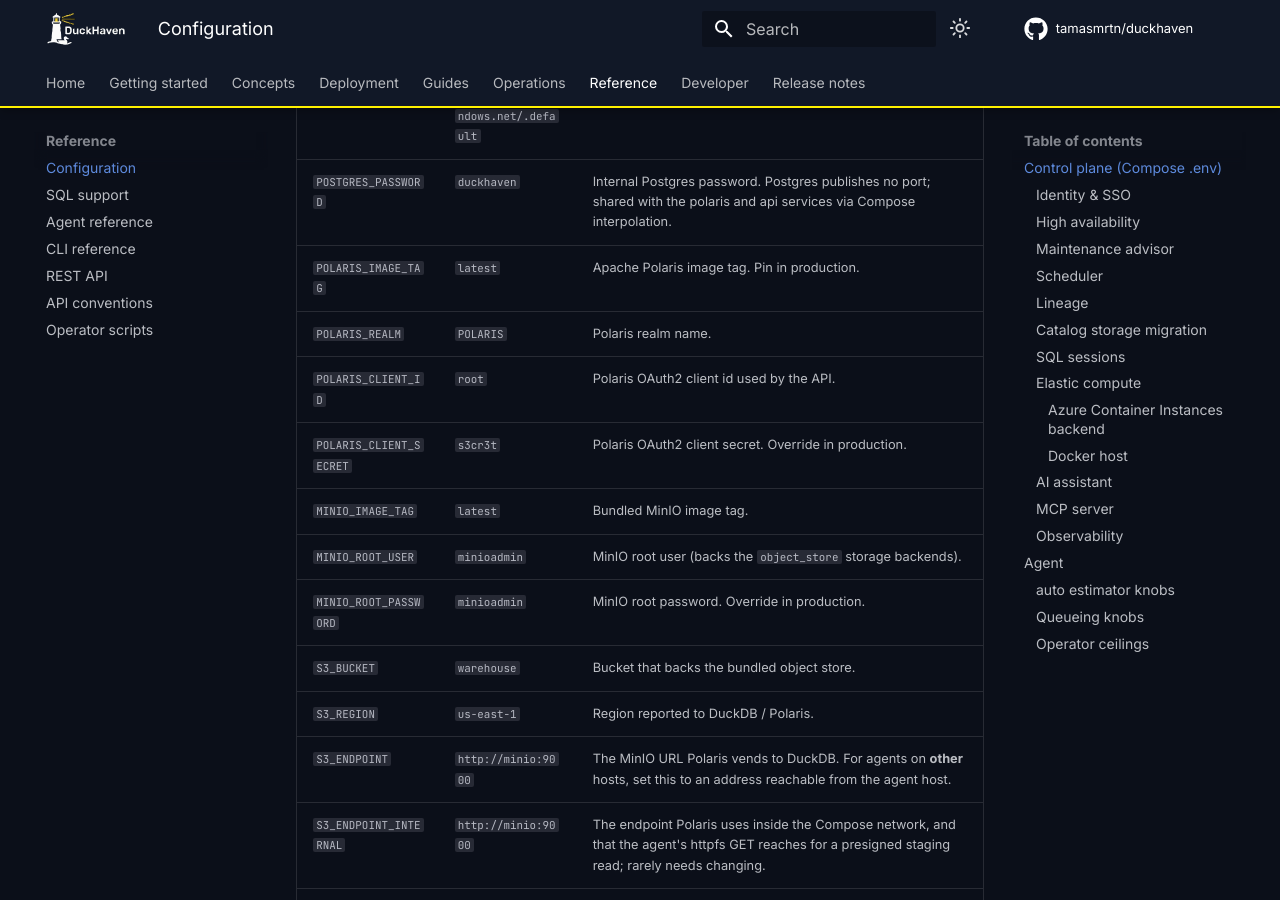
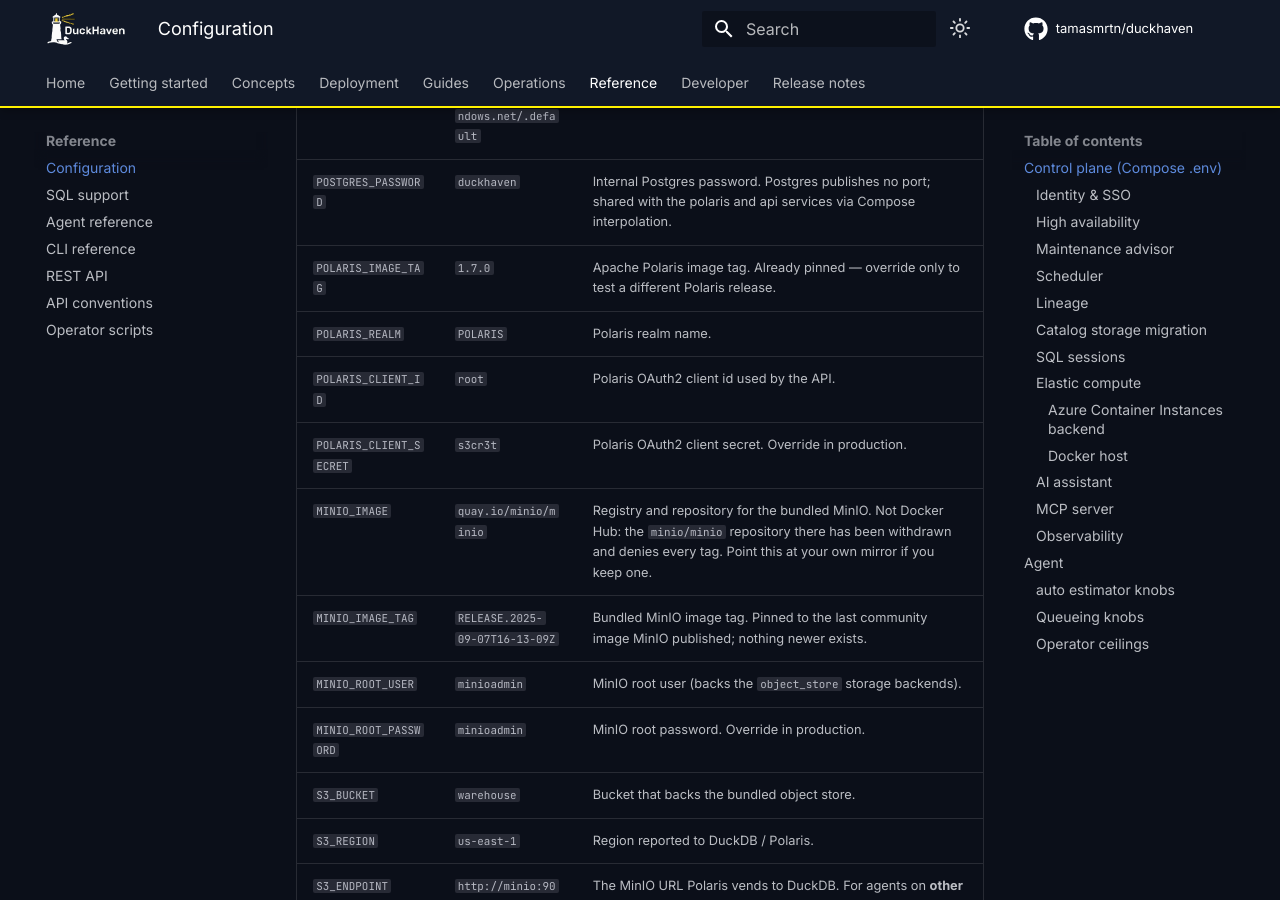
Before and after one commit to tamasmrtn/duckhaven, an MkDocs documentation site: the page built from docs/reference/configuration.md, in a window 1280 px wide and 900 px high, scrolled down 1029 px. Built offline with MkDocs 1.6.1 and Material for MkDocs 9.7.7, drawn with Linux system fonts in a browser that asks for light colours; comment, search, counter and statistics services are not loaded.

Commit message:
Document the MinIO registry override and the pinned image tags
POLARIS_IMAGE_TAG and MINIO_IMAGE_TAG were both documented as defaulting
to latest; both have been pinned for some time. Adds the MINIO_IMAGE row
this branch introduces.

```diff
--- a/docs/reference/configuration.md
+++ b/docs/reference/configuration.md
@@ -22,11 +22,12 @@
 | `DB_AUTH_MODE` | `password` | `password` takes the credential from `DATABASE_URL`. `entra` leaves it out and has the driver present a Microsoft Entra access token instead, minted per connection from the ambient managed identity. Requires the server to have Entra authentication enabled and a login role for that identity. |
 | `DB_ENTRA_SCOPE` | `https://ossrdbms-aad.database.windows.net/.default` | Token audience for `DB_AUTH_MODE=entra`. Change only for a sovereign cloud. |
 | `POSTGRES_PASSWORD` | `duckhaven` | Internal Postgres password. Postgres publishes no port; shared with the polaris and api services via Compose interpolation. |
-| `POLARIS_IMAGE_TAG` | `latest` | Apache Polaris image tag. Pin in production. |
+| `POLARIS_IMAGE_TAG` | `1.7.0` | Apache Polaris image tag. Already pinned — override only to test a different Polaris release. |
 | `POLARIS_REALM` | `POLARIS` | Polaris realm name. |
 | `POLARIS_CLIENT_ID` | `root` | Polaris OAuth2 client id used by the API. |
 | `POLARIS_CLIENT_SECRET` | `s3cr3t` | Polaris OAuth2 client secret. Override in production. |
-| `MINIO_IMAGE_TAG` | `latest` | Bundled MinIO image tag. |
+| `MINIO_IMAGE` | `quay.io/minio/minio` | Registry and repository for the bundled MinIO. Not Docker Hub: the `minio/minio` repository there has been withdrawn and denies every tag. Point this at your own mirror if you keep one. |
+| `MINIO_IMAGE_TAG` | `RELEASE.2025-09-07T16-13-09Z` | Bundled MinIO image tag. Pinned to the last community image MinIO published; nothing newer exists. |
 | `MINIO_ROOT_USER` | `minioadmin` | MinIO root user (backs the `object_store` storage backends). |
 | `MINIO_ROOT_PASSWORD` | `minioadmin` | MinIO root password. Override in production. |
 | `S3_BUCKET` | `warehouse` | Bucket that backs the bundled object store. |
```
